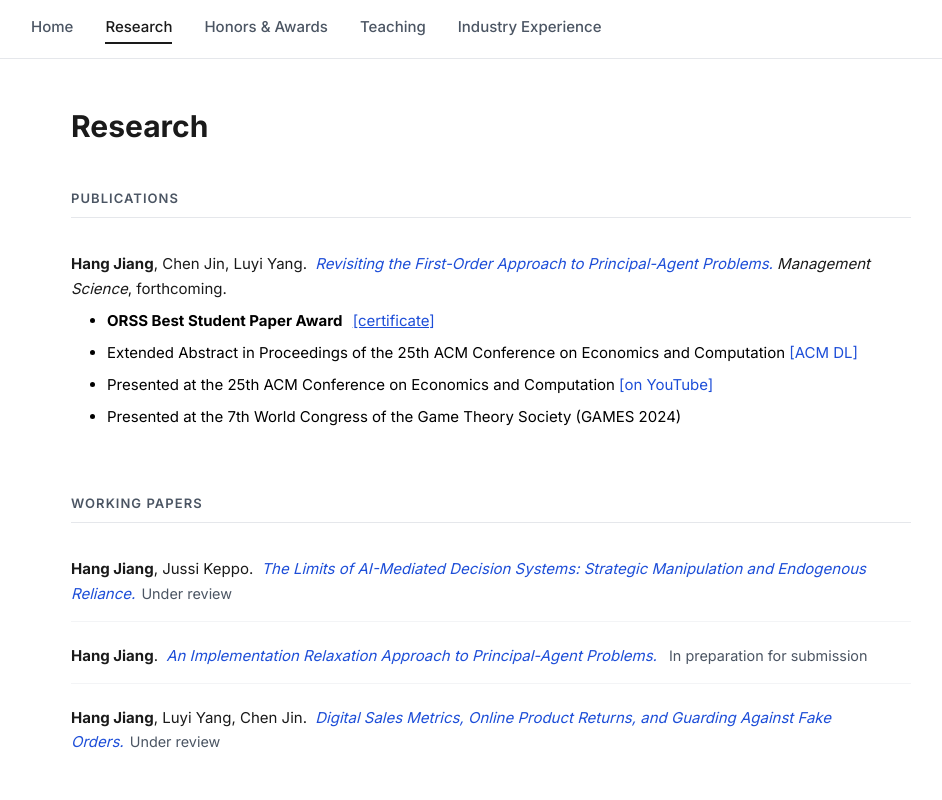
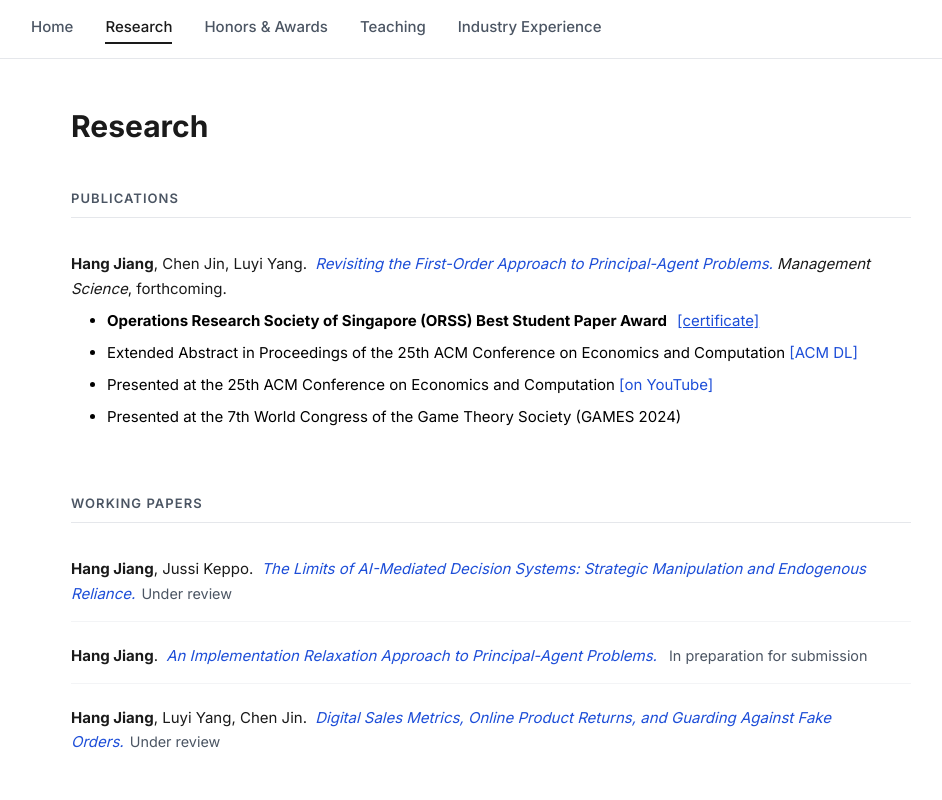
Before and after one commit to JHaaa/jianghang.github.io, a Next.js app: page /research in a window 1280 px wide. Shown: the top 800 px of the page, without its empty margins (149-1091 px from the left). Built offline with nearby package versions, Linux system fonts and the light colour scheme.

Commit message:
Update page.tsx

```diff
--- a/src/app/research/page.tsx
+++ b/src/app/research/page.tsx
@@ -30,7 +30,7 @@ const ResearchPage = () => {
             }}
           >
             <li>
-              <strong>ORSS Best Student Paper Award</strong>{' '}
+              <strong>Operations Research Society of Singapore (ORSS) Best Student Paper Award</strong>{' '}
               <a
                 href="/ORS_Best_Student_Paper.pdf"
                 target="_blank"
```
